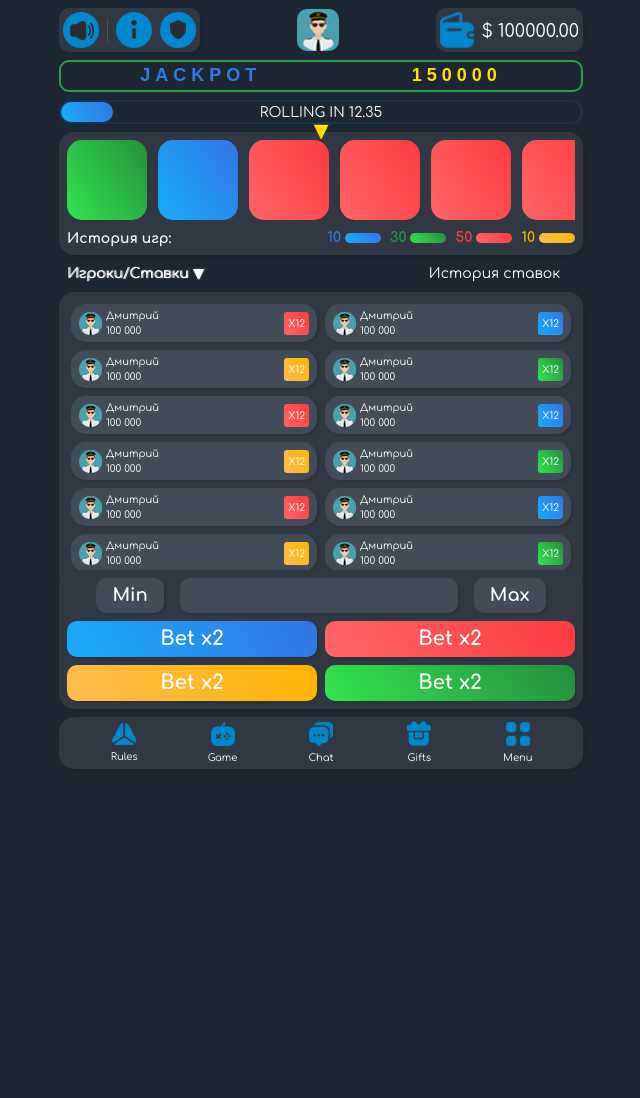
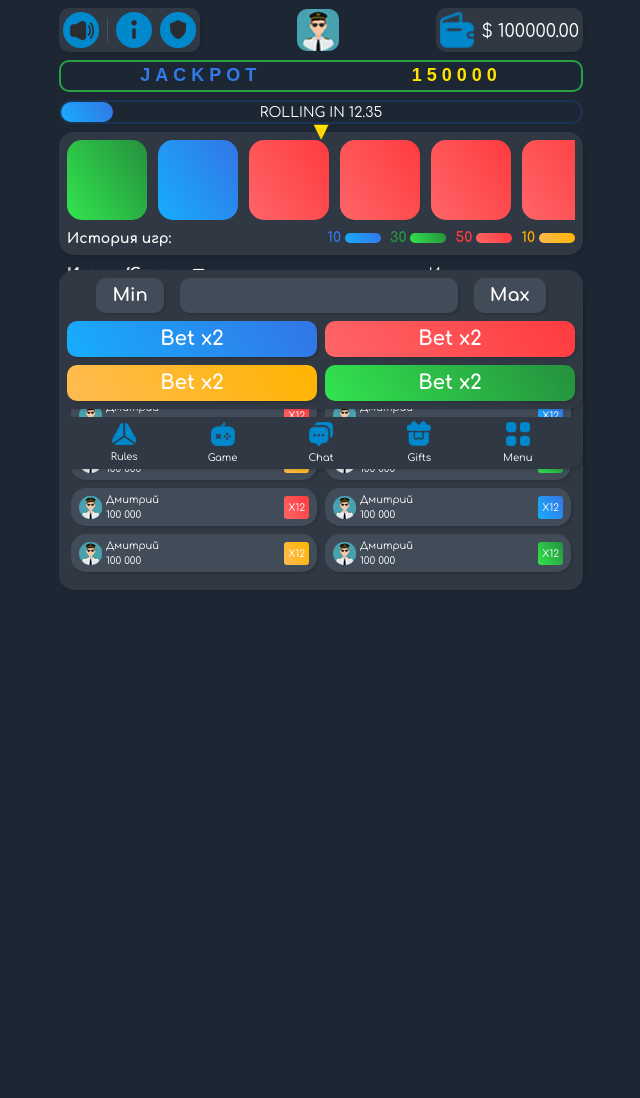
Before and after one commit to weasel-v-dev/tonroll.loc, a PHP site: page / in a window 1280 px wide. Shown: the whole page, without its empty margins (319-959 px from the left). Before the commit the page ends 769 px from the top, so only its background shows below. Run offline with PHP 8.4, Linux system fonts and the light colour scheme.

Commit message:
fix height of menu

```diff
--- a/assets/css/style.css
+++ b/assets/css/style.css
@@ -185,7 +185,7 @@ input {
 }
 
 .trl-menu {
-    height: 200px;
+    height: 500px;
     bottom: 30px;
 }
 
```
